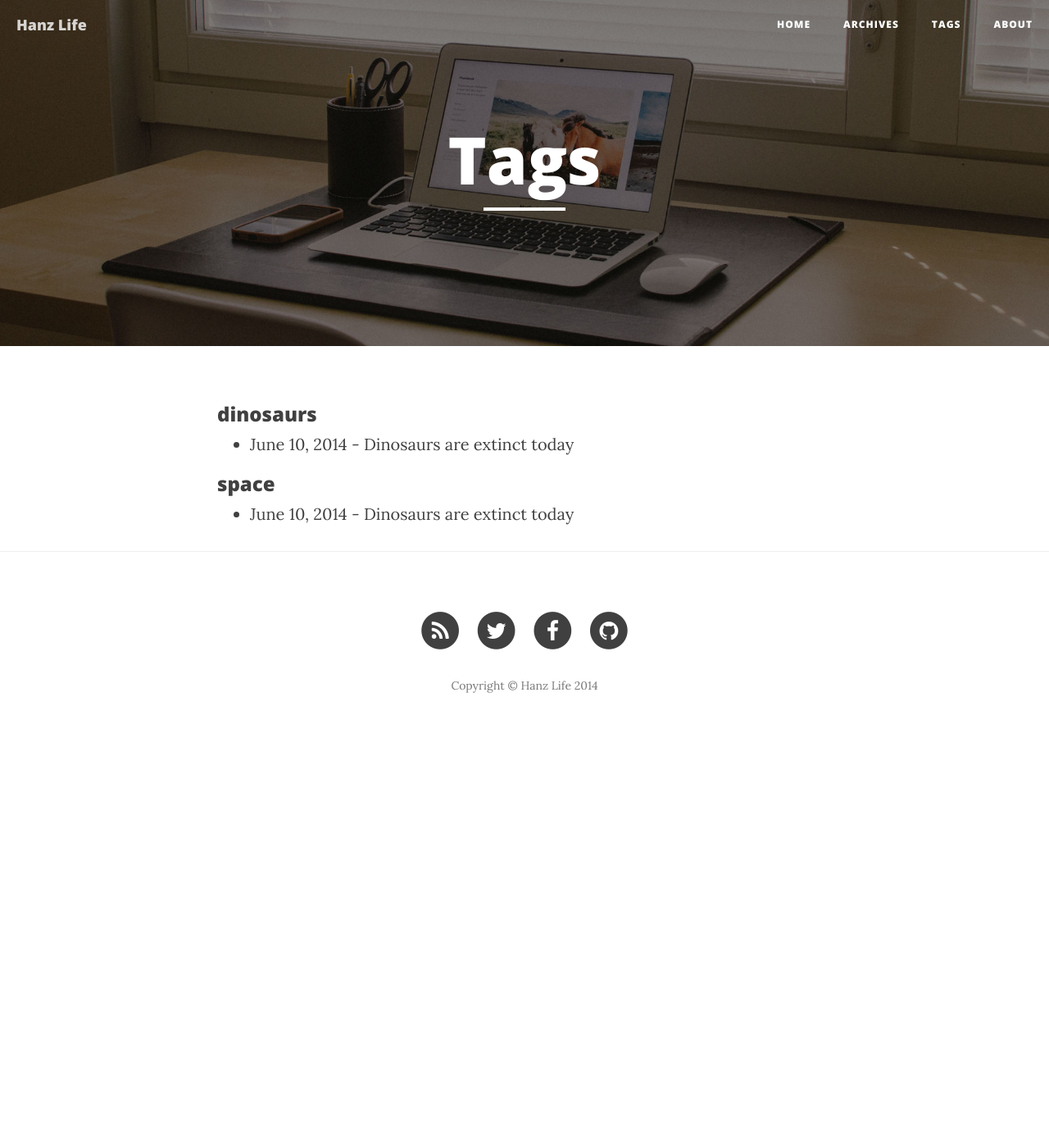
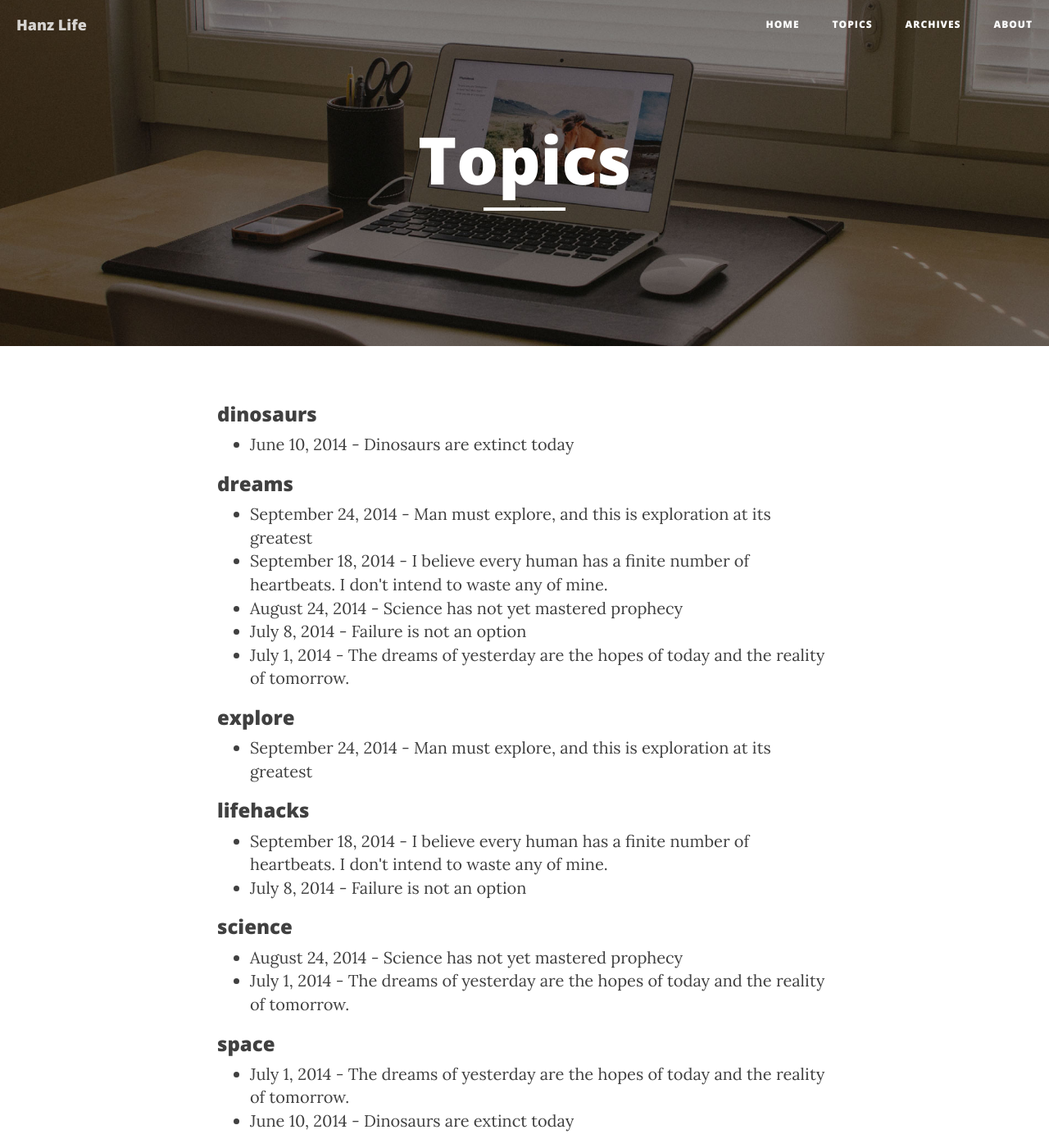
Before and after one commit to hanzblog/hanzblog.github.io, a Jekyll site: the page built from topics/index.html, in a window 1280 px wide and 1400 px high. Shown: the whole window at 82% size. Built offline with Jekyll 4.4.1, drawn with Linux system fonts in a browser that asks for light colours; nearby versions of some CDN libraries.

Commit message:
topics, formatting

```diff
--- a/_posts/2014-07-01-dreams.markdown
+++ b/_posts/2014-07-01-dreams.markdown
@@ -3,6 +3,7 @@
 title:      "The dreams of yesterday are the hopes of today and the reality of tomorrow."
 date:       2014-07-01 12:00:00
 author:     "Start Bootstrap"
+tags:   "dreams space science"
 header-img: "img/post-bg-02.jpg"
 ---
 
--- a/_posts/2014-07-08-failure-is-not-an-option.markdown
+++ b/_posts/2014-07-08-failure-is-not-an-option.markdown
@@ -4,6 +4,7 @@
 subtitle:   "Many say exploration is part of our destiny, but it’s actually our duty to future generations."
 date:       2014-07-08 12:00:00
 author:     "Start Bootstrap"
+tags: "lifehacks dreams"
 header-img: "img/post-bg-03.jpg"
 ---
 
--- a/_posts/2014-08-24-science-has-not-yet-mastered-prophecy.markdown
+++ b/_posts/2014-08-24-science-has-not-yet-mastered-prophecy.markdown
@@ -4,6 +4,7 @@
 subtitle:   "We predict too much for the next year and yet far too little for the next ten."
 date:       2014-08-24 12:00:00
 author:     "Start Bootstrap"
+tags: "science dreams"
 header-img: "img/post-bg-04.jpg"
 ---
 
--- a/_posts/2014-09-18-i-believe.markdown
+++ b/_posts/2014-09-18-i-believe.markdown
@@ -3,6 +3,7 @@
 title:      "I believe every human has a finite number of heartbeats. I don't intend to waste any of mine."
 date:       2014-09-18 12:00:00
 author:     "Start Bootstrap"
+tags: "lifehacks dreams"
 header-img: "img/post-bg-05.jpg"
 ---
 
--- a/_posts/2014-09-24-man-must-explore.markdown
+++ b/_posts/2014-09-24-man-must-explore.markdown
@@ -4,6 +4,7 @@
 subtitle:   "Problems look mighty small from 150 miles up"
 date:       2014-09-24 12:00:00
 author:     "Start Bootstrap"
+tags: "explore dreams"
 header-img: "img/post-bg-06.jpg"
 ---
 
--- a/tags/index.html
+++ b/topics/index.html
@@ -1,6 +1,6 @@
 ---
 layout: page
-title: Tags
+title: Topics
 header-img: "img/home-bg.jpg"
 ---
 
```
